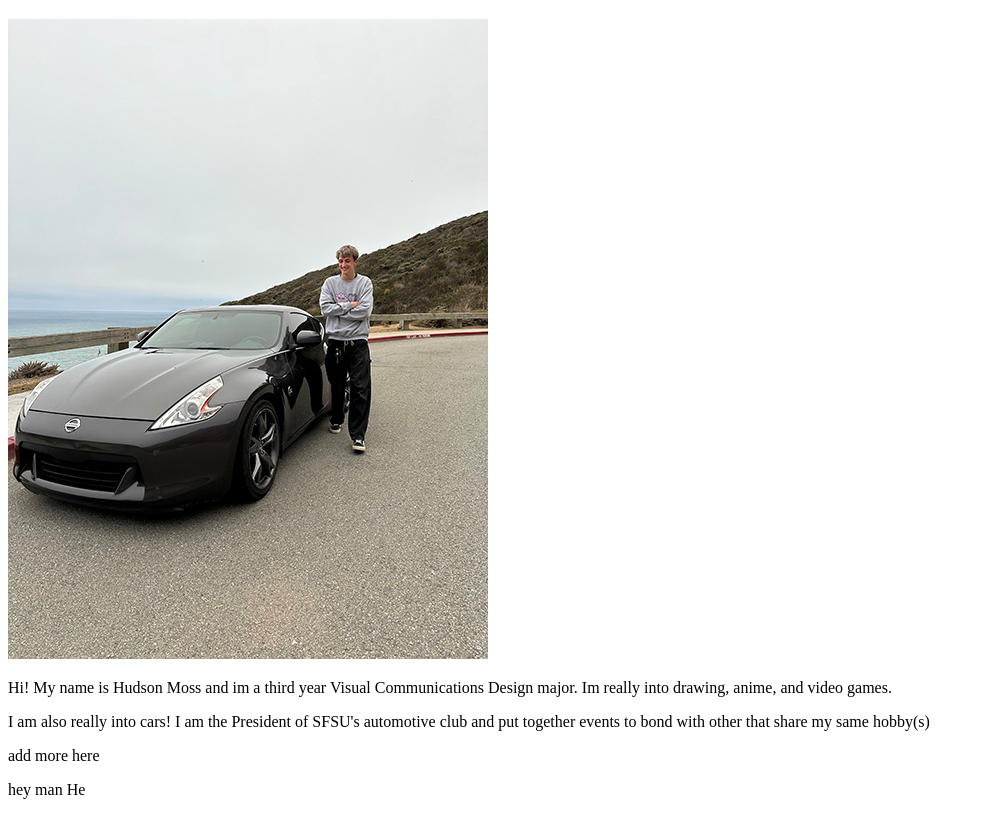
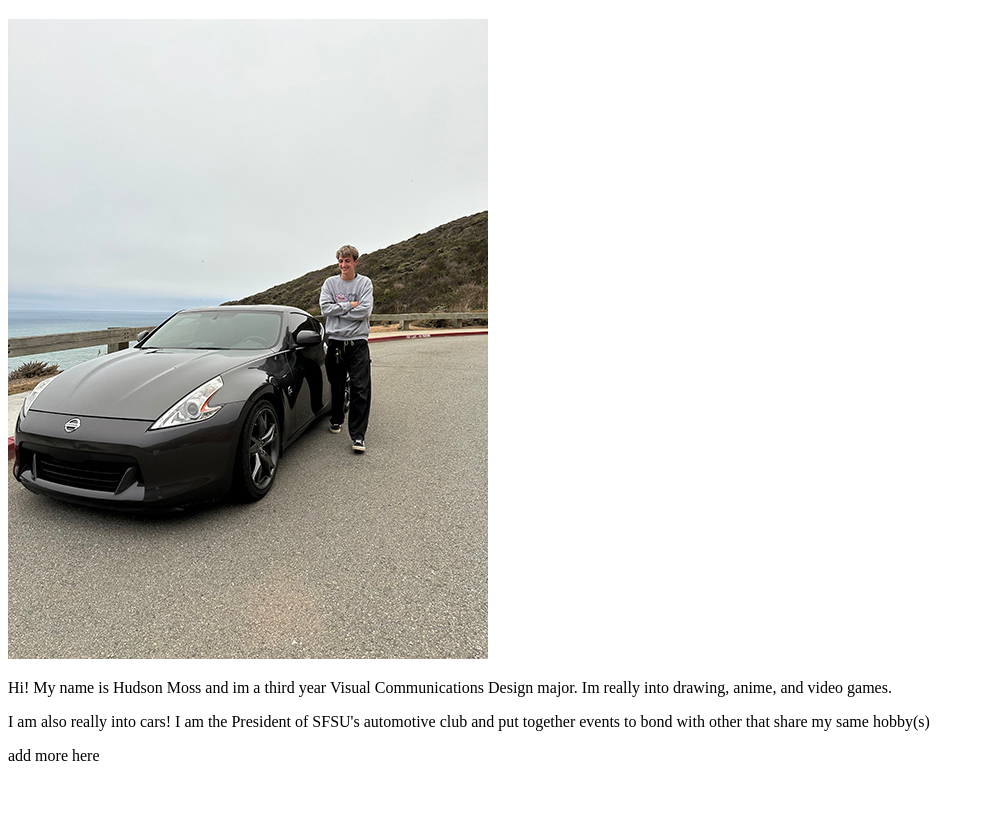
Before and after one commit to Hudsonmoss17/Portfolio, a plain HTML site: page index.html in a window 1280 px wide. Shown: the part 87-902 px from the top of the page, without its empty margins (0-985 px from the left). After the commit the page ends 868 px from the top, so only its background shows below. Drawn offline with Linux system fonts and the light colour scheme.

Commit message:
Update index.html

```diff
--- a/index.html
+++ b/index.html
@@ -14,5 +14,4 @@
         <p> Hi! My name is Hudson Moss and im a third year Visual Communications Design major. Im really into drawing, anime, and video games.</p>
         <p> I am also really into cars! I am the President of SFSU's automotive club and put together events to bond with other that share my same hobby(s)</p>
         <p> add more here</p>
-        <p> hey man     He</p>
     </body>
```
